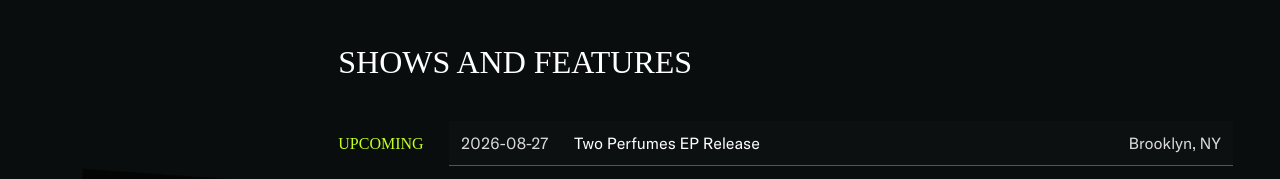
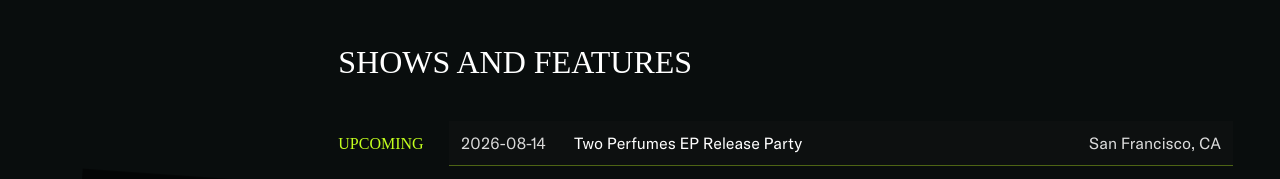
Before and after one commit to shea-fitz/sheaon-earth, an Astro site: page / in a window 1280 px wide. Shown: the part 1200-1379 px from the top of the page. Built offline with nearby package versions, Linux system fonts and the light colour scheme; Astro itself is replaced by a stand-in of ours; a web font is replaced by a local one.

Commit message:
update ep release location

```diff
--- a/src/data/shows-and-features.js
+++ b/src/data/shows-and-features.js
@@ -5,10 +5,10 @@
 export const showsAndFeatures = [
 
   {
-    date: '2026-08-27',
-    title: 'Two Perfumes EP Release',
+    date: '2026-08-14',
+    title: 'Two Perfumes EP Release Party',
     link: null,
-    location: 'Brooklyn, NY',
+    location: 'San Francisco, CA',
     status: 'upcoming',
   },
 
```
